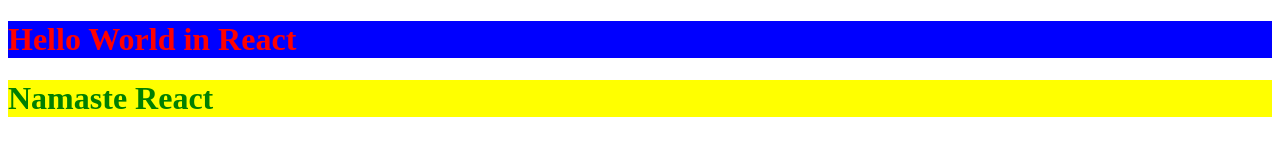
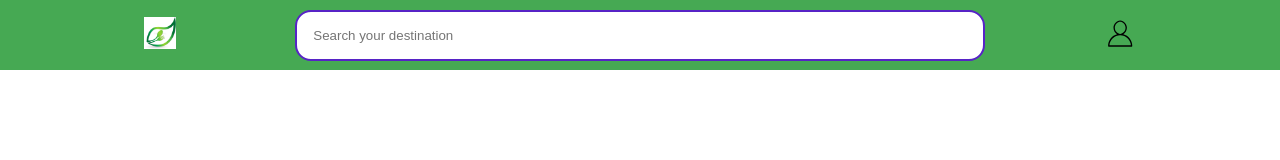
Before and after one commit to debokhusi123/Namaste_React_Course_101, a React app: page / in a window 1280 px wide. Built offline with nearby package versions, Linux system fonts and the light colour scheme.

Commit message:
Assignment 3

```diff
--- /dev/null
+++ b/index.css
@@ -0,0 +1,47 @@
+*{
+    margin:0;
+    padding:0;
+    box-sizing: border-box;
+}
+.header{
+    background-color:#46a953;
+    height: 70px;
+    padding:25px;
+    display:flex;
+    justify-content:space-around;
+    align-items:center;
+}
+#logo, #icon {
+    cursor:pointer;
+    flex-grow: 1;
+    text-align:center;
+}
+.logo, .icon{
+    width:2rem;
+    height:2rem;
+}
+.icon{
+    color:#fff;
+}
+  #search {
+    flex-grow:2;
+}
+.search {
+    width: 100%;
+    padding: 1rem;
+    outline:none;
+    border:2px solid greenyellow;
+    border-radius:1rem;
+}
+.search:focus{
+    transition:.5s ease-in;
+    border:2px solid rgb(87, 35, 198);
+}
+
+  /* Add responsiveness - will automatically display the navbar vertically instead of horizontally on screens less than 500 pixels */
+  @media screen and (max-width: 500px) {
+    .navbar a {
+      float: none;
+      display: block;
+    }
+  }
--- a/index.html
+++ b/index.html
@@ -4,12 +4,16 @@
     <meta charset="UTF-8" />
     <meta http-equiv="X-UA-Compatible" content="IE=edge" />
     <meta name="viewport" content="width=device-width, initial-scale=1.0" />
+    <link rel="stylesheet" href="index.css">
+
     <title>Hello World Program</title>
   </head>
 
   <body>
     <div id="root">
     </div>
+
     <script type="module" src="index.js"></script>
+
   </body>
 </html>
--- a/index.js
+++ b/index.js
@@ -1,22 +1,123 @@
-
+/**
+ *
+ * HMR - Hot Module Replacement - parcel keeps track of file changes via file watcher algorithm and renders the changes in the files
+ * File watcher algorithm - made with C++
+ * MINIFY
+ * BUNDLING
+ * Cleaning our code
+ * DEV and production Build
+ * Super fast building algorithm
+ * does image optimization also
+ * Caching while development
+ * Compresses
+ * Compatible with older version of browser
+ * HTTPS in dev
+ * port Number
+ * Consistent hashin algorithm
+ * Zero Config
+ * Tree Shaking - Removing un-wanted code.
+ *
+ */
 import React from "react";
 import ReactDOM from "react-dom/client";
+//Nested header Element using React.createElement(h1,h2,h3 inside a div with class “title”)
+// const header = React.createElement(
+//   "div",
+//   { className: "title" },//we can multiple things here which will behave like props not only id and class
 
-const heading1 = React.createElement(
-  "h1",
-  { id: "title", style: { color: "red", backgroundColor: "blue" } },
-  "Hello World in React"
-);
-const heading2 = React.createElement(
-  "h1",
-  { id: "title", style: { color: "green", backgroundColor: "yellow" } },
-  "Namaste React"
-);
-const container = React.createElement(
-  "div",
-  { id: "title",hellow:"test", class: "container" },//we can multiple things here which will behave like props not only id and class
-  [heading1, heading2]
-);
+// [
+//   React.createElement(
+//   "h1",
+//   {},
+//   "Hi there"
+// ),
+// React.createElement(
+//   "h2",
+//   {},
+//   "Welcome to react"
+// ),
+//  React.createElement(
+//   "h3",
+//   {},
+//   "This is the nested reactCreateElement block"
+// ),
+// ],
+// );
+//Create the same element using JSX
+// const header = (
+// <div>
+//   <h1>Hi there</h1>
+//   <h2>Welcome to react</h2>
+//   <h3>This is the nested reactCreateElement block</h3>
+//   </div>
+//   );
+//Create a functional component of the same with JSX.
+// const HeaderComponent = () => {
+//   return (
+//     <div>
+//       <h1>Hi there</h1>
+//       <h2>Welcome to react</h2>
+//       <h3>This is the nested reactCreateElement block</h3>
+//     </div>
+//   );
+// };
+//Pass attributes into the tag in JSX
+// const HeaderComponent = () => {
+//   return (
+//     <div>
+//       <h1 className="first">Hi there</h1>
+//       <h2 id="second">Welcome to react</h2>
+//       <h3 style={{ color: "blue" }}>
+//         {" "}
+//         This is the nested reactCreateElement block
+//       </h3>
+//     </div>
+//   );
+// };
+//Composition of Component(Add a component inside another)
+// const PageComponent = () => {
+//   return (
+//     <div>
+//       <HeaderComponent />
+//       <h1>This is where the content goes</h1>
+//     </div>
+//   );
+// };
+const LogoComponent = () => {
+  return (
+    // <a class="active" href="#"> <img src={require("./assets/image1.jpeg")} className="logo" /> Home</a>
+    <div id="logo">
+    <img src={require("./assets/image1.jpeg")} className="logo" alt="logo"/>
+    </div>
+  );
+};
+const SearchComponent = () => {
+  return (
+    <div id="search">
+    <input type='text'  className='search' placeholder="Search your destination" autofocus="true"/>
+    </div>
+  );
+};
+const UserComponent = () => {
+  return (
+    <div id="icon">
+      <svg class="icon" viewBox="0 0 20 20">
+							<path d="M12.075,10.812c1.358-0.853,2.242-2.507,2.242-4.037c0-2.181-1.795-4.618-4.198-4.618S5.921,4.594,5.921,6.775c0,1.53,0.884,3.185,2.242,4.037c-3.222,0.865-5.6,3.807-5.6,7.298c0,0.23,0.189,0.42,0.42,0.42h14.273c0.23,0,0.42-0.189,0.42-0.42C17.676,14.619,15.297,11.677,12.075,10.812 M6.761,6.775c0-2.162,1.773-3.778,3.358-3.778s3.359,1.616,3.359,3.778c0,2.162-1.774,3.778-3.359,3.778S6.761,8.937,6.761,6.775 M3.415,17.69c0.218-3.51,3.142-6.297,6.704-6.297c3.562,0,6.486,2.787,6.705,6.297H3.415z"></path>
+						</svg>
+    </div>
+  );
+};
 
+const NavheaderComponent = () => {
+  return (
+    <div class="header">
+      <LogoComponent />
+      <SearchComponent />
+      <UserComponent/>
+      {/* <h1>This is where the content goes</h1> */}
+    </div>
+  );
+};
 const root = ReactDOM.createRoot(document.getElementById("root"));
-root.render(container);
+// root.render(header);
+root.render(<NavheaderComponent />);
```
Also changed, not shown: React.txt (+31 -0 lines), assets/image1.jpeg (added).
